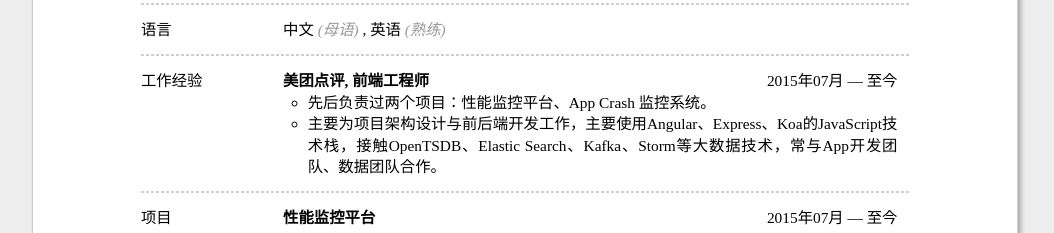
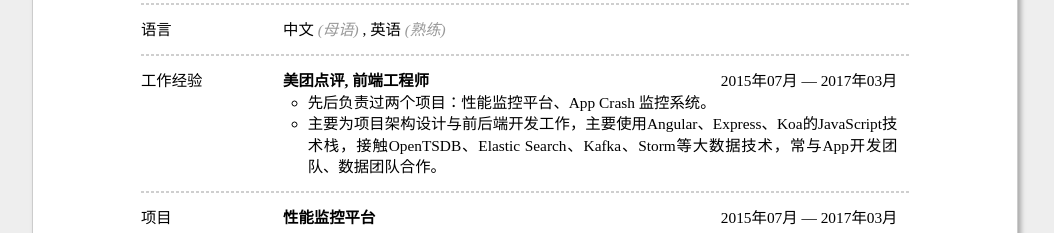
Before and after one commit to malash/cv, a website: page index-zh.html in a window 1280 px wide. Shown: the part 407-640 px from the top of the page, without its empty margins (115-1169 px from the left). Drawn offline with Linux system fonts and the light colour scheme.

Commit message:
leave Meituan-Dianping

```diff
--- a/index-zh.html
+++ b/index-zh.html
@@ -124,7 +124,7 @@
               美团点评, 前端工程师
             </span>
             <span class='date'>
-              2015年07月 &mdash; 至今
+              2015年07月 &mdash; 2017年03月
             </span>
           </div>
           <div><a href=''></a></div>
@@ -149,7 +149,7 @@
           </span>
           <span class='date'>
             <span class='releaseDate'>
-              2015年07月 &mdash; 至今
+              2015年07月 &mdash; 2017年03月
             </span>
           </span>
         </div>
```
Also changed, not shown: index.html (+2 -2 lines).
